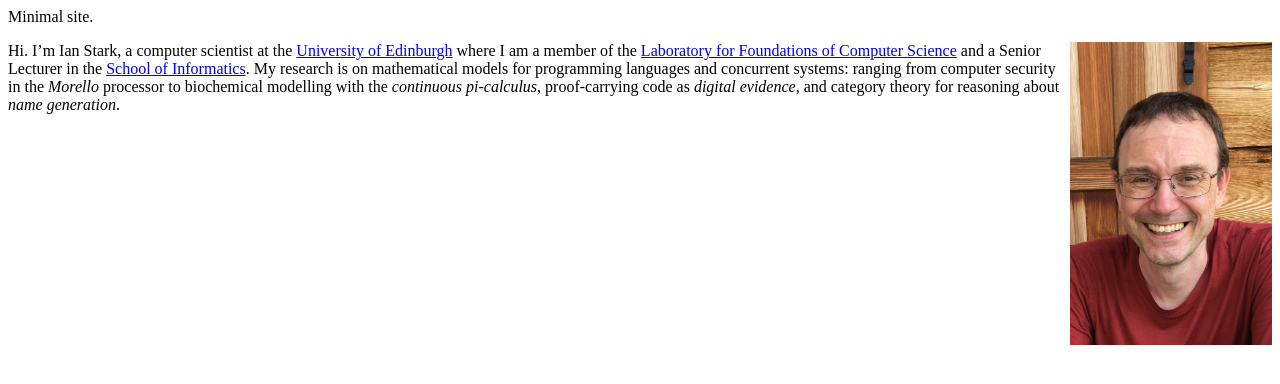
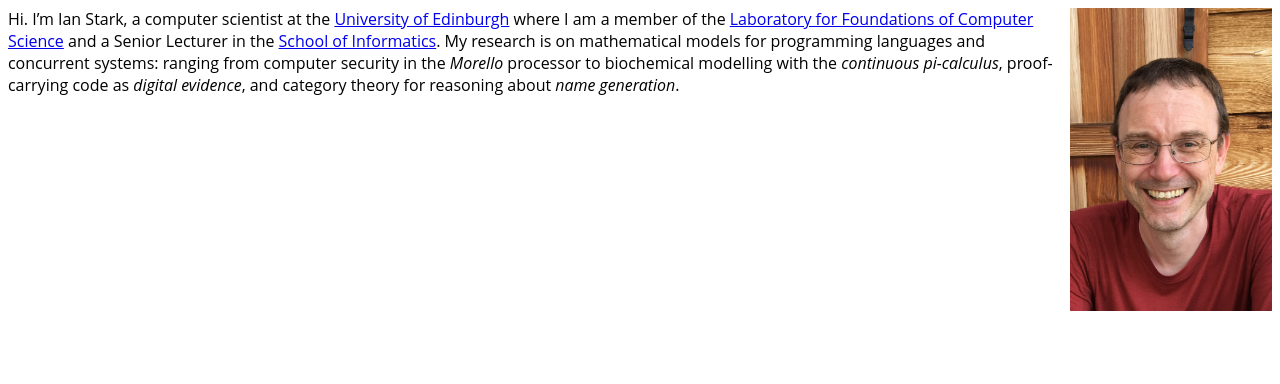
Before and after one commit to ian-stark/ian-stark.github.io, a plain HTML site: page docs/index.html in a window 1280 px wide. Drawn offline with Linux system fonts and the light colour scheme.

Commit message:
Small amount of styling

```diff
--- a/docs/index.html
+++ b/docs/index.html
@@ -1,3 +1,10 @@
-Minimal site.
-
-<p><img style="float:right; padding-left:10px; width:16%; min-width:100px" src="2020-07-ian-stark.jpg" alt="Photograph of Ian Stark" />Hi. I&#8217;m Ian Stark, a computer scientist at the <a href="https://www.ed.ac.uk">University of Edinburgh</a> where I am a member of the <a href="https://www.lfcs.ed.ac.uk">Laboratory for Foundations of Computer Science</a> and a Senior Lecturer in the <a href="https://www.inf.ed.ac.uk">School of Informatics</a>. My research is on mathematical models for programming languages and concurrent systems: ranging from computer security in the <em>Morello</em> processor to biochemical modelling with the <em>continuous pi-calculus</em>, proof-carrying code as <em>digital evidence</em>, and category theory for reasoning about <em>name generation</em>.</p>
+<html>
+  <head>
+    <style type=text/css>
+      body { font-family : "Open Sans", Helvetica, Arial, sans-serif; }
+    </style>
+  </head>
+  <body>
+    <p><img style="float:right; padding-left:10px; width:16%; min-width:100px" src="2020-07-ian-stark.jpg" alt="Photograph of Ian Stark" />Hi. I&#8217;m Ian Stark, a computer scientist at the <a href="https://www.ed.ac.uk">University of Edinburgh</a> where I am a member of the <a href="https://www.lfcs.ed.ac.uk">Laboratory for Foundations of Computer Science</a> and a Senior Lecturer in the <a href="https://www.inf.ed.ac.uk">School of Informatics</a>. My research is on mathematical models for programming languages and concurrent systems: ranging from computer security in the <em>Morello</em> processor to biochemical modelling with the <em>continuous pi-calculus</em>, proof-carrying code as <em>digital evidence</em>, and category theory for reasoning about <em>name generation</em>.</p>
+  </body>
+</html>
```
